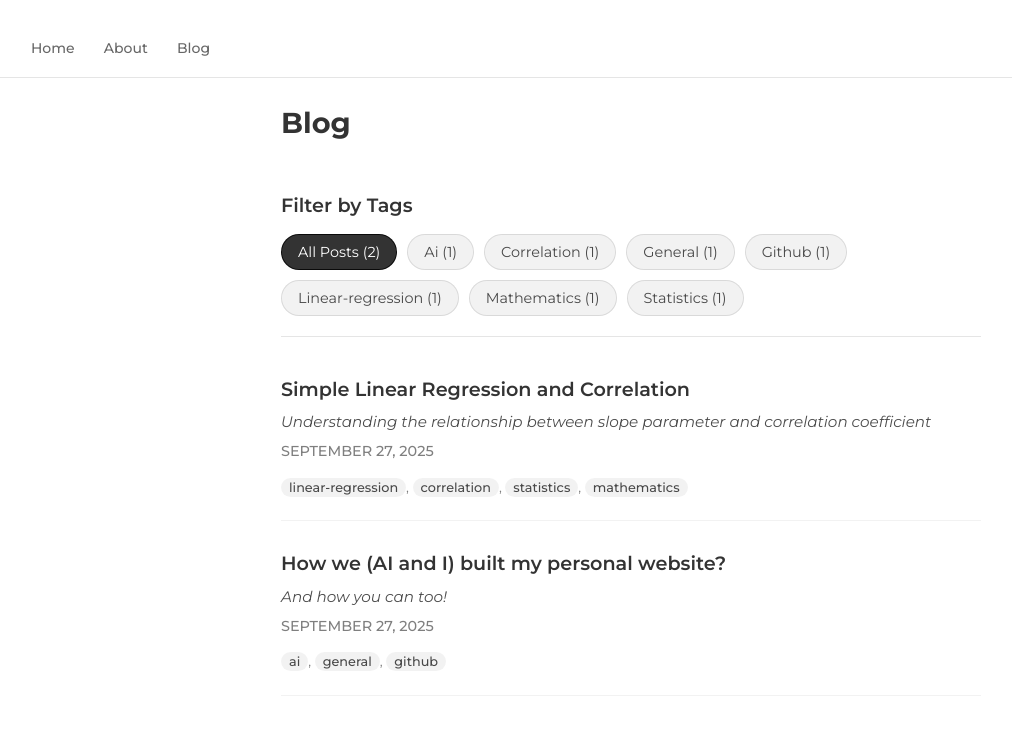
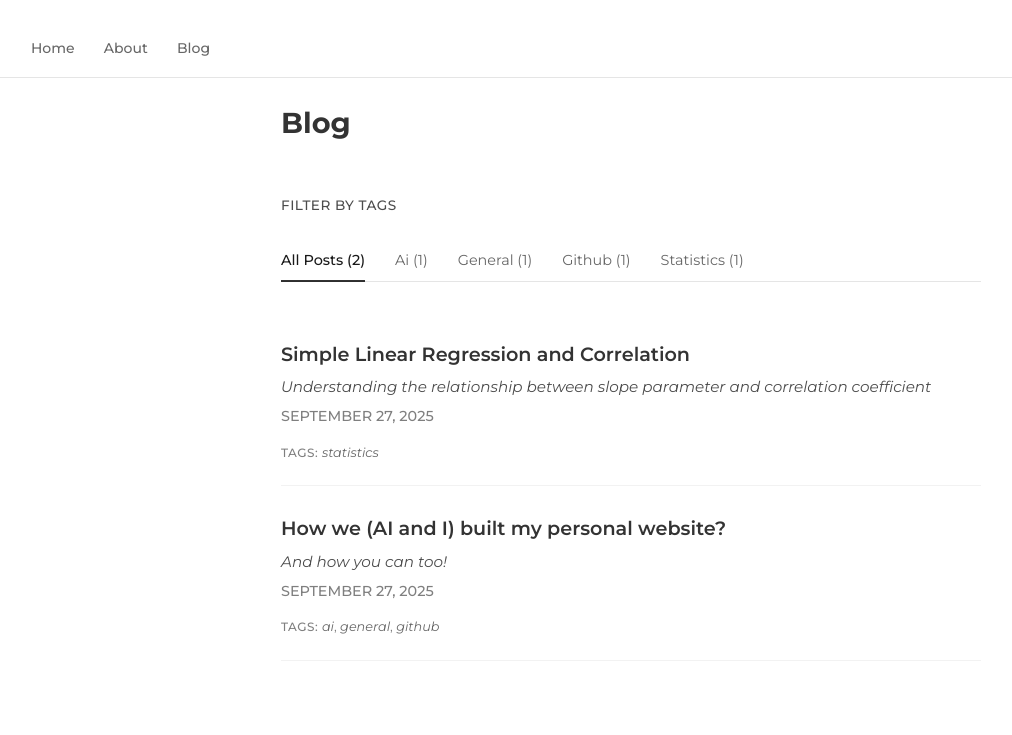
Before and after one commit to Robohrriday/Robohrriday.github.io, a Jekyll site: the page built from blog.html, in a window 1280 px wide. Shown: the top 735 px of the page, without its empty margins (9-1021 px from the left). Built offline with Jekyll 4.4.1, drawn with Linux system fonts in a browser that asks for light colours.

Commit message:
Redesign tag filtering with minimal aesthetic and fix image paths
- Replace buttony tag filters with clean underline-based navigation style
- Implement minimal tab-like interface with subtle hover effects
- Add active state with bottom border instead of filled buttons
- Fix image paths from _posts/media/* to /assets/images/* for proper Jekyll serving
- Move images to standard assets directory structure for better organization
- Improve mobile responsive design with vertical stacked tags on small screens
- Enhance post tag display with cleaner typography and subtle styling
- Remove heavy button styling in favor of text-based minimal approach
- Maintain accessibility while achieving more elegant visual design

```diff
--- a/_posts/2025-09-27-linear-regression-correlation.md
+++ b/_posts/2025-09-27-linear-regression-correlation.md
@@ -4,8 +4,7 @@ title: "Simple Linear Regression and Correlation"
 subtitle: "Understanding the relationship between slope parameter and correlation coefficient"
 date: 2025-09-27
 author: Robohrriday
-categories: [mathematics, statistics, data-science]
-tags: [linear-regression, correlation, statistics, mathematics]
+tags: [statistics]
 ---
 
 In simple linear regression, the slope parameter is a simple function of the correlation between the targets and predictors. I derive this result and discuss a few consequences.
--- a/css/main.css
+++ b/css/main.css
@@ -111,47 +111,61 @@ h2 {
   margin-bottom: 30px;
 }
 
-/* Tag filtering */
+/* Tag filtering - Minimal Style */
 .tag-filter-section {
   margin: 30px 0 40px 0;
   padding: 20px 0;
-  border-bottom: 1px solid rgba(0, 0, 0, 0.1);
 }
 
 .tag-filter-section h3 {
-  font-size: 1.2em;
-  margin-bottom: 15px;
-  color: rgba(0, 0, 0, 0.8);
-  font-weight: 600;
+  font-size: 1.1em;
+  margin-bottom: 20px;
+  color: rgba(0, 0, 0, 0.7);
+  font-weight: 500;
+  text-transform: uppercase;
+  font-size: 0.85rem;
+  letter-spacing: 0.5px;
 }
 
 .tag-filter-container {
   display: flex;
   flex-wrap: wrap;
-  gap: 10px;
+  gap: 0;
+  border-bottom: 1px solid rgba(0, 0, 0, 0.1);
 }
 
 .tag-filter-btn {
-  background-color: rgba(0, 0, 0, 0.05);
-  color: rgba(0, 0, 0, 0.7);
-  border: 1px solid rgba(0, 0, 0, 0.1);
-  padding: 8px 16px;
-  border-radius: 20px;
+  background: none;
+  color: rgba(0, 0, 0, 0.6);
+  border: none;
+  padding: 12px 0;
+  margin-right: 30px;
   font-size: 0.9rem;
   font-family: inherit;
+  font-weight: 400;
   cursor: pointer;
-  transition: all 0.2s ease;
+  transition: all 0.3s ease;
+  position: relative;
+  text-decoration: none;
 }
 
 .tag-filter-btn:hover {
-  background-color: rgba(0, 0, 0, 0.1);
   color: rgba(0, 0, 0, 0.9);
 }
 
 .tag-filter-btn.active {
+  color: rgba(0, 0, 0, 0.9);
+  font-weight: 500;
+}
+
+.tag-filter-btn.active::after {
+  content: '';
+  position: absolute;
+  bottom: -1px;
+  left: 0;
+  right: 0;
+  height: 2px;
   background-color: rgba(0, 0, 0, 0.8);
-  color: white;
-  border-color: rgba(0, 0, 0, 0.8);
 }
 
 .no-posts-message {
@@ -199,17 +213,23 @@ h2 {
 
 .post-tags {
   margin-top: 10px;
-  font-size: 0.85rem;
+  font-size: 0.8rem;
   color: rgba(0, 0, 0, 0.5);
 }
 
+.post-tags::before {
+  content: 'Tags: ';
+  font-weight: 500;
+  text-transform: uppercase;
+  font-size: 0.75rem;
+  letter-spacing: 0.5px;
+}
+
 .post-tag {
-  background-color: rgba(0, 0, 0, 0.05);
-  color: rgba(0, 0, 0, 0.7);
-  padding: 2px 8px;
-  border-radius: 12px;
+  color: rgba(0, 0, 0, 0.6);
   font-size: 0.8rem;
-  font-weight: 500;
+  font-weight: 400;
+  font-style: italic;
 }
 
 /* About section */
@@ -260,12 +280,26 @@ h2 {
   }
 
   .tag-filter-container {
-    gap: 8px;
+    flex-direction: column;
+    gap: 0;
+    border-bottom: none;
   }
 
   .tag-filter-btn {
     font-size: 0.85rem;
-    padding: 6px 12px;
+    padding: 10px 0;
+    margin-right: 0;
+    margin-bottom: 5px;
+    border-bottom: 1px solid rgba(0, 0, 0, 0.05);
+  }
+
+  .tag-filter-btn.active::after {
+    display: none;
+  }
+
+  .tag-filter-btn.active {
+    background-color: rgba(0, 0, 0, 0.02);
+    padding-left: 10px;
   }
 }
 
```
Also changed, not shown: _posts/2025-09-27-building-website-with-ai.md (+2 -2 lines), assets/images/2025-09-25-building-website-with-ai/new-repo.png (added), assets/images/2025-09-25-building-website-with-ai/prompt.png (added).
